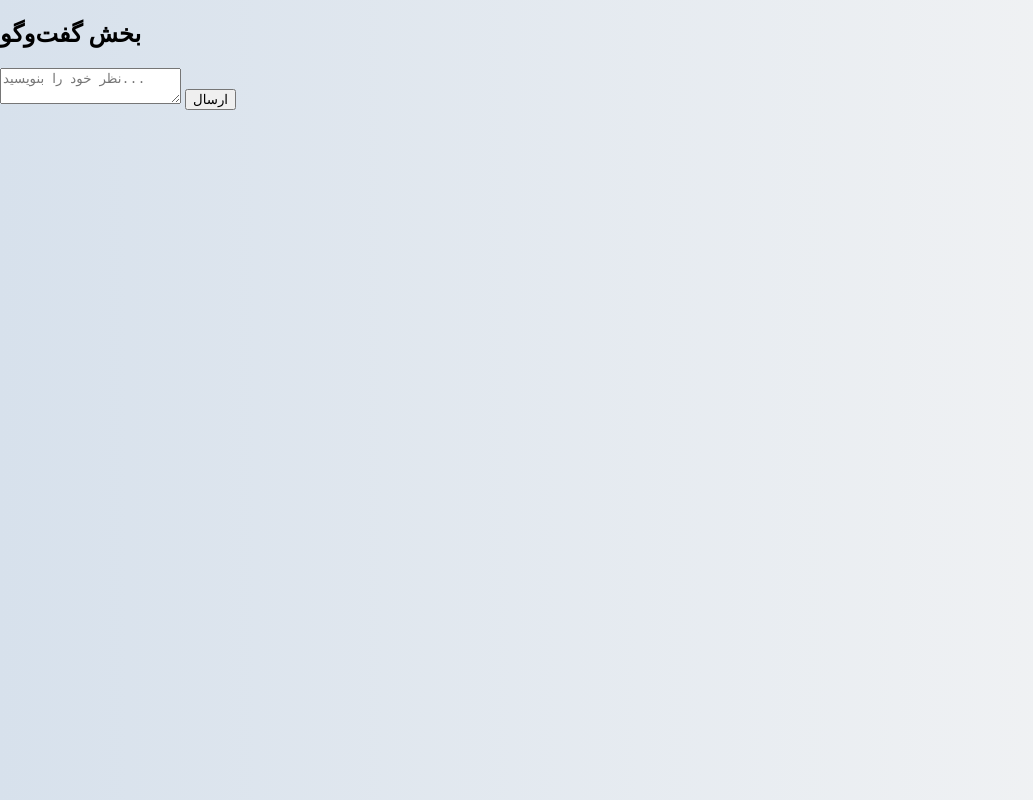
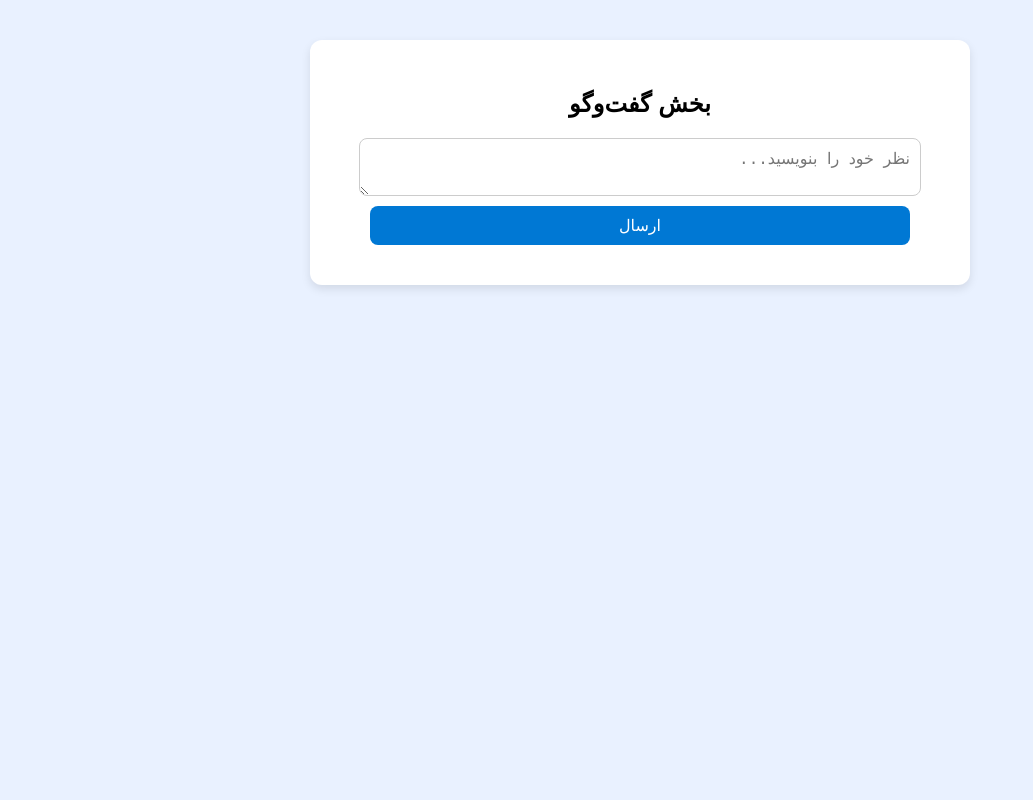
Before and after one commit to Amir-Hossein-AHG0/G.L.C.-2, a plain HTML site: page forum.html in a window 1280 px wide. Shown: the whole page, without its empty margins (0-1033 px from the left). Drawn offline with Linux system fonts and the light colour scheme.

Commit message:
Update style.css

```diff
--- a/style.css
+++ b/style.css
@@ -1,40 +1,49 @@
-
 body {
-    font-family: 'Roboto', sans-serif;
-    background: linear-gradient(to right, #d7e1ec, #f5f5f5);
+    font-family: 'Vazirmatn', sans-serif;
+    background-color: #e9f1ff;
     margin: 0;
     padding: 0;
-    animation: fadeIn 1.5s ease-in-out;
+    direction: rtl;
 }
 
-.main-container {
+.container {
+    max-width: 600px;
+    margin: 40px auto;
+    background: white;
+    padding: 30px;
+    border-radius: 12px;
+    box-shadow: 0 4px 10px rgba(0,0,0,0.1);
     text-align: center;
-    padding-top: 100px;
 }
 
-h1 {
-    font-size: 3em;
-    color: #2b6cb0;
-    animation: slideDown 1s ease-out;
+input, textarea, button {
+    display: block;
+    width: 90%;
+    margin: 10px auto;
+    padding: 10px;
+    font-size: 16px;
+    border-radius: 8px;
+    border: 1px solid #ccc;
 }
 
-p {
-    font-size: 1.2em;
-    color: #333;
-    animation: fadeInText 2s ease-in-out;
+button {
+    background-color: #0078D4;
+    color: white;
+    border: none;
+    cursor: pointer;
 }
 
-@keyframes fadeIn {
-    from { opacity: 0; }
-    to { opacity: 1; }
+button:hover {
+    background-color: #005fa3;
 }
 
-@keyframes slideDown {
-    from { transform: translateY(-50px); opacity: 0; }
-    to { transform: translateY(0); opacity: 1; }
+nav a {
+    margin: 0 10px;
+    text-decoration: none;
+    color: #0078D4;
+    font-weight: 500;
 }
 
-@keyframes fadeInText {
-    from { opacity: 0; transform: translateY(20px); }
-    to { opacity: 1; transform: translateY(0); }
+nav a:hover {
+    color: #004c8c;
 }
```
